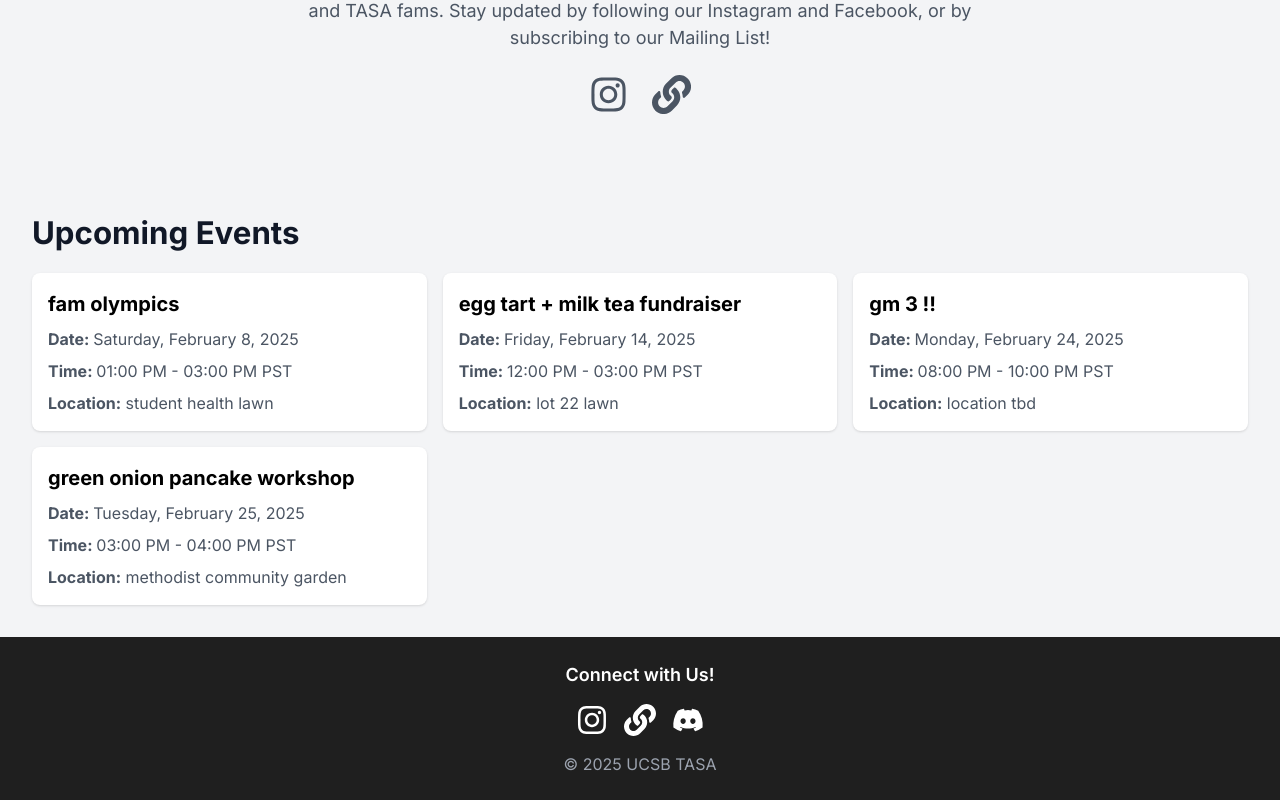
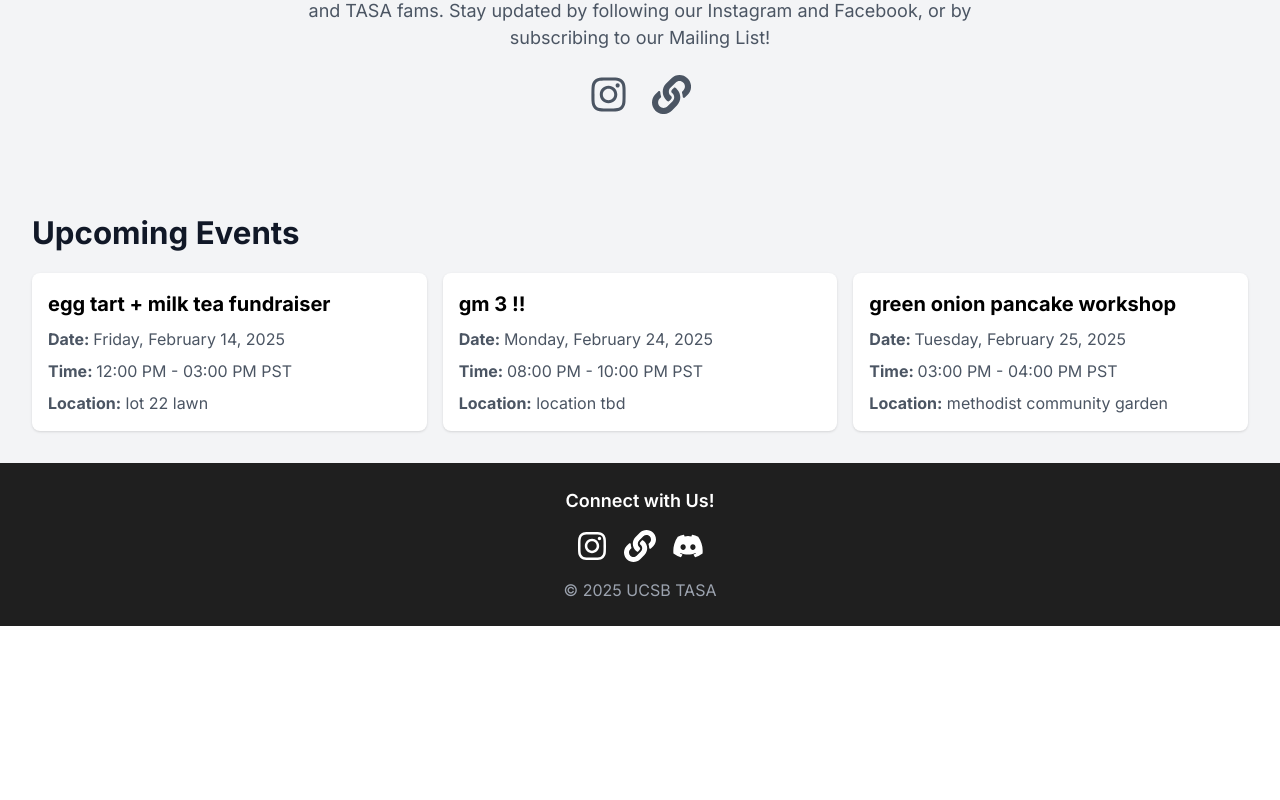
Before and after one commit to UCSBTASA/UCSBTASA.github.io, a Next.js app: page / in a window 1280 px wide. Shown: the part 1243-2043 px from the top of the page. After the commit the page ends 1869 px from the top, so only its background shows below. Built offline with nearby package versions, Linux system fonts and the light colour scheme.

Commit message:
Update eventData.ts

```diff
--- a/data/eventData.ts
+++ b/data/eventData.ts
@@ -1,15 +1,5 @@
 const events =
 [
-  {
-    "title": "fam olympics",
-    "day of week": "Saturday",
-    "date": "2025-02-08",
-    "time": "01:00 PM - 03:00 PM",
-    "end": "03:00 PM",
-    "start": "01:00 PM",
-    "location": "student health lawn",
-    "customTime": ""
-  },
   {
     "title": "egg tart + milk tea fundraiser",
     "day of week": "Friday",
```
